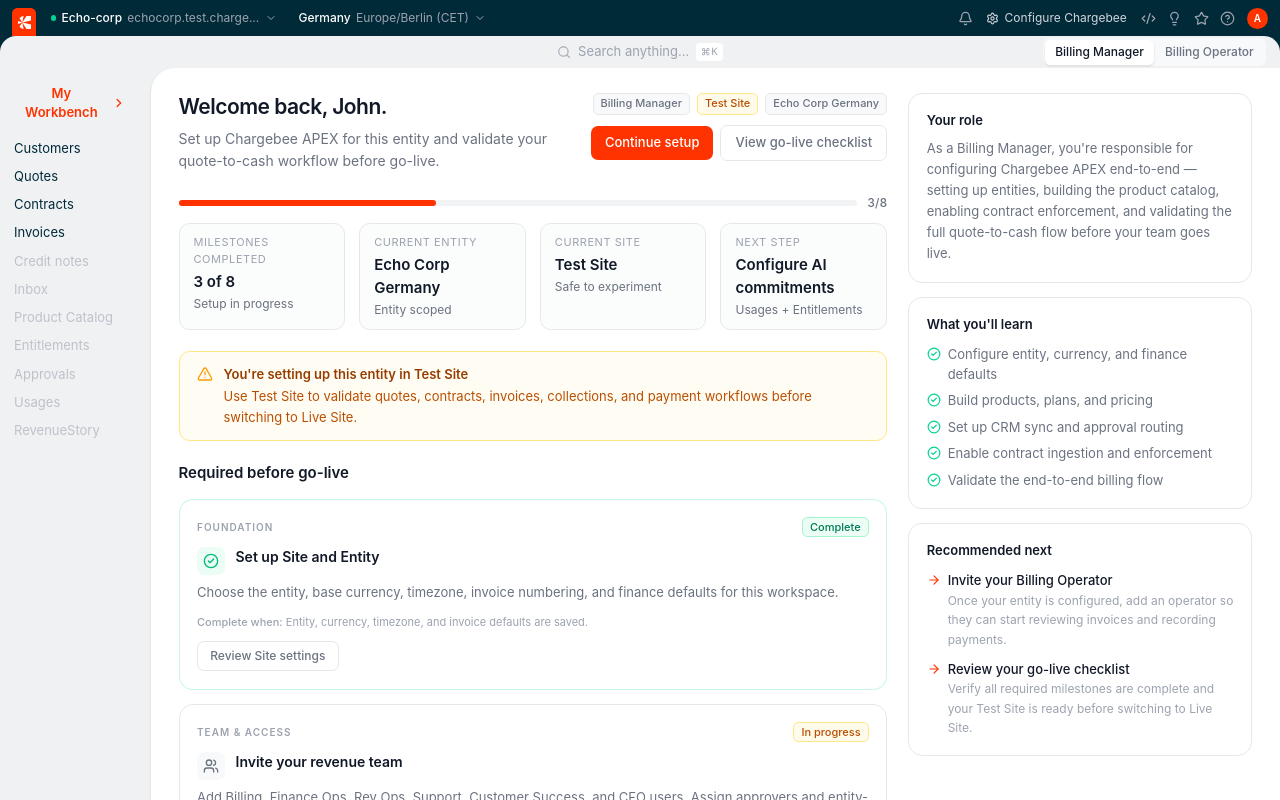
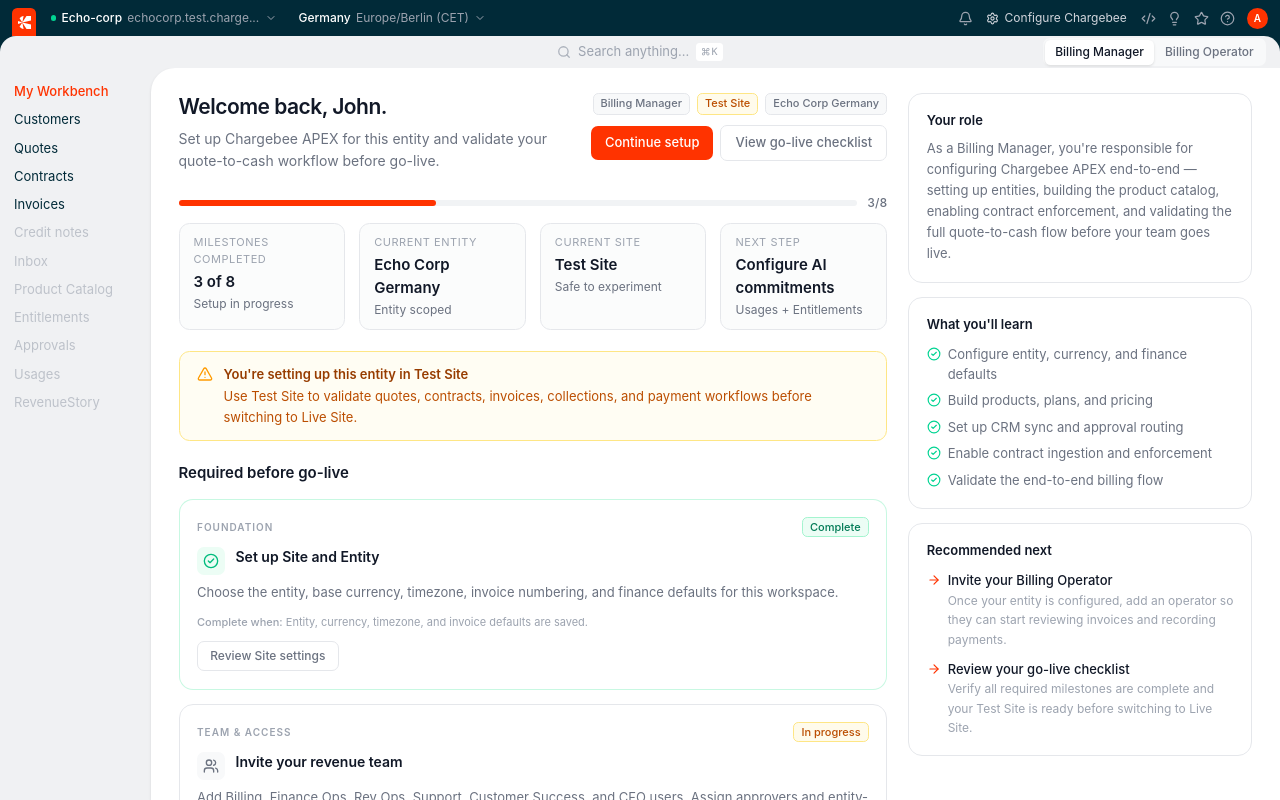
Before and after one commit to cb-vicky/cb-apex-slg, a React (Vite) app: page / in a window 1280 px wide. Built offline with nearby package versions, Linux system fonts and the light colour scheme; the HTML template or start-up script is replaced by a standard one.

Commit message:
Changed the style of workbench button

```diff
--- a/src/components/layout/Sidebar.tsx
+++ b/src/components/layout/Sidebar.tsx
@@ -1,5 +1,4 @@
 import { cn } from "@/lib/utils";
-import { ChevronRight } from "lucide-react";
 import { useLocation, useNavigate } from "react-router-dom";
 
 const DISABLED_NAV_PATHS = new Set([
@@ -39,20 +38,18 @@
 
   return (
     <aside className="flex w-[140px] shrink-0 flex-col bg-[#F0F1F3] pt-3">
+      <nav className="flex flex-1 flex-col gap-0.5 px-2">
         <button
           onClick={() => navigate("/")}
           className={cn(
-          "mx-2 mb-2 flex items-center gap-1 rounded-md px-2 py-1.5 text-[13px] font-semibold transition-colors",
+            "rounded-md px-2 py-1 text-left text-[13px] font-medium transition-colors",
             workbenchActive
               ? "text-cb-orange hover:text-cb-orange active:text-cb-orange"
               : "text-[#012A38] hover:text-cb-orange active:text-cb-orange",
           )}
         >
           My Workbench
-        <ChevronRight size={14} strokeWidth={2.2} />
         </button>
-
-      <nav className="flex flex-1 flex-col gap-0.5 px-2">
         {navItems.map((item) => {
           const disabled = DISABLED_NAV_PATHS.has(item.path);
           const active = !disabled && isActive(item.path);
```
Lines whose indentation alone changed are shown as unchanged.
